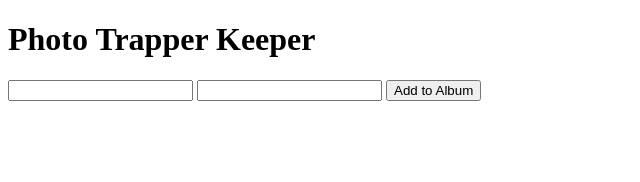
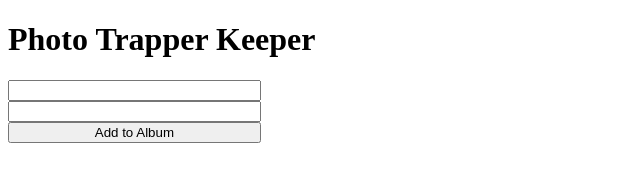
Before and after one commit to mttwlkr/photo-trapper-keeper, a website: page public/index.html in a window 1280 px wide. Shown: the whole page, without its empty margins (0-640 px from the left). Drawn offline with nearby package versions, Linux system fonts and the light colour scheme.

Commit message:
hook up css and index.js

```diff
--- a/public/css/styles.css
+++ b/public/css/styles.css
@@ -0,0 +1,5 @@
+#add-photo-form {
+  display: flex;
+  flex-direction: column;
+  width: 20%;
+}
--- a/public/index.html
+++ b/public/index.html
@@ -10,17 +10,22 @@
   </head>
   <body>
     <h1>Photo Trapper Keeper</h1>
-    <form>
+
+    <form id="add-photo-form">
       <input
         type="text"
         name="title">
       <input
         type="url"
         name="photo-url">
-      <button id="add-to-album-button">
+      <button id="add-photo-button">
         Add to Album
       </button>
     </form>
+
+    <section class="display-albums">
+    </section>
+
     <script
       src="https://code.jquery.com/jquery-3.3.1.min.js"
       integrity="sha256-FgpCb/KJQlLNfOu91ta32o/NMZxltwRo8QtmkMRdAu8="
--- a/public/js/index.js
+++ b/public/js/index.js
@@ -0,0 +1,3 @@
+$(document).ready( () => {
+  console.log('hi')
+});
```
